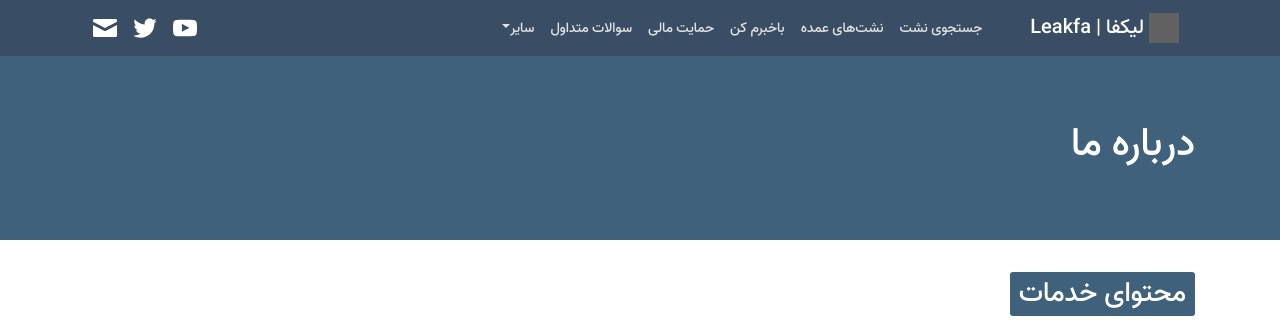
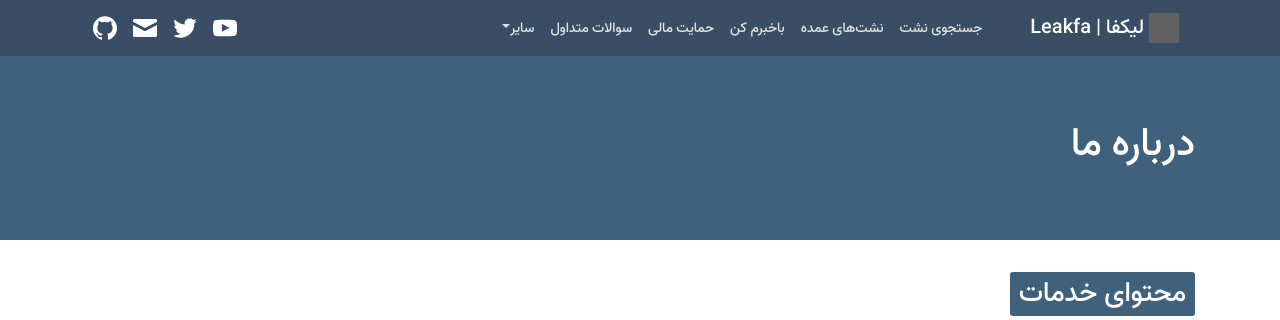
Before and after one commit to Leakfarsi/Leakfa.com, a PHP site: page /about.php in a window 1280 px wide. Shown: the top 320 px of the page. Run offline with PHP 8.4, Linux system fonts and the light colour scheme; some libraries are stand-ins or nearby versions; grey boxes are pictures that could not be loaded.

Commit message:
Added GitHub links

```diff
--- a/src/header.php
+++ b/src/header.php
@@ -76,6 +76,11 @@ require 'config.php';
                                 <img src="/images/email.svg" width="24" height="24" class="d-inline-block align-top" style="filter: invert(1);" alt="" />
                             </a>
                         </li>
+                        <li class="nav-item">
+                            <a class="nav-link" style="padding-right: 0.5rem; padding-left: 0.5rem;" href="https://github.com/Leakfarsi/Leakfa.com" target="_blank">
+                                <img src="/images/github.svg" width="24" height="24" class="d-inline-block align-top" style="filter: invert(1);" alt="" />
+                            </a>
+                        </li>
                     </ul>
                 </div>
             </div>
```
